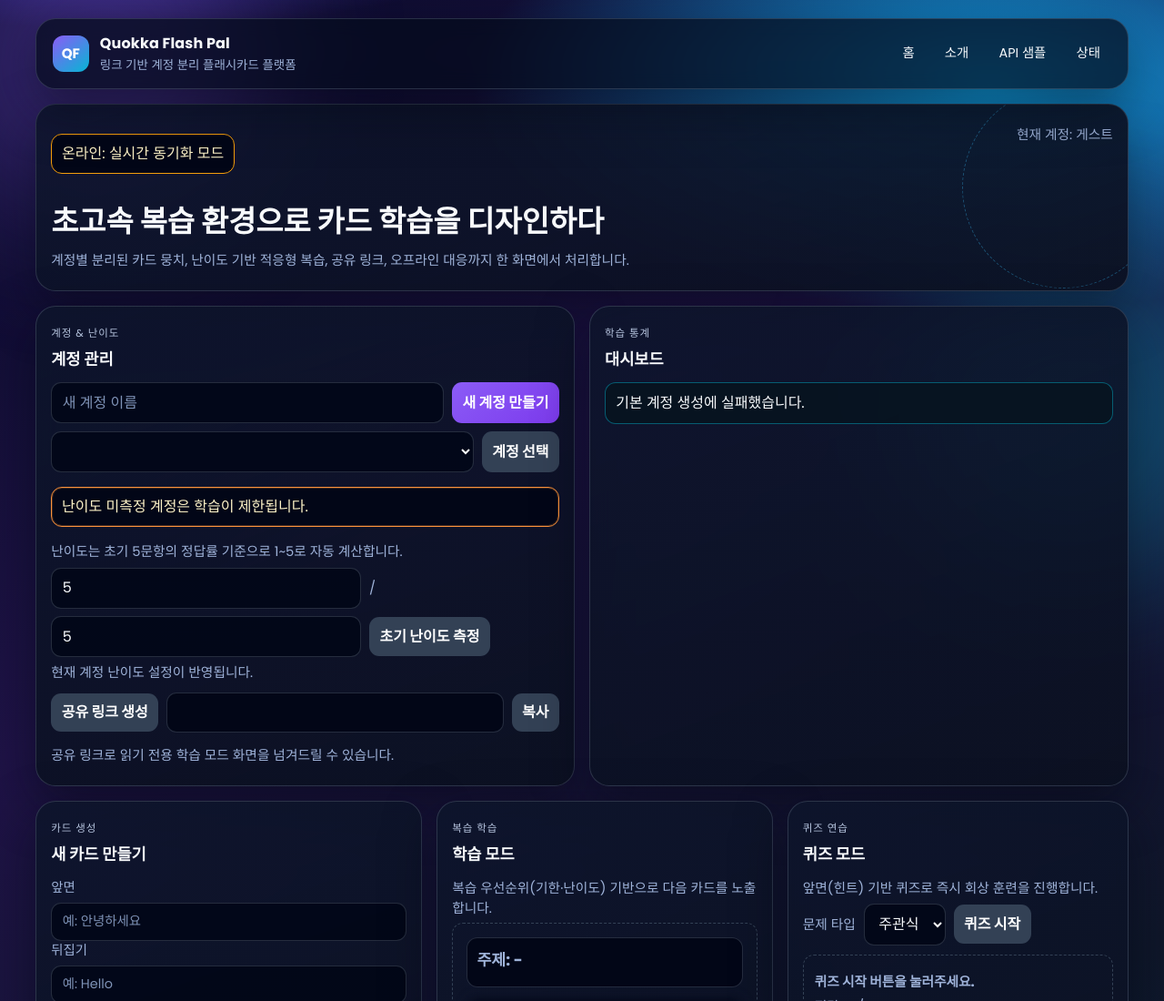
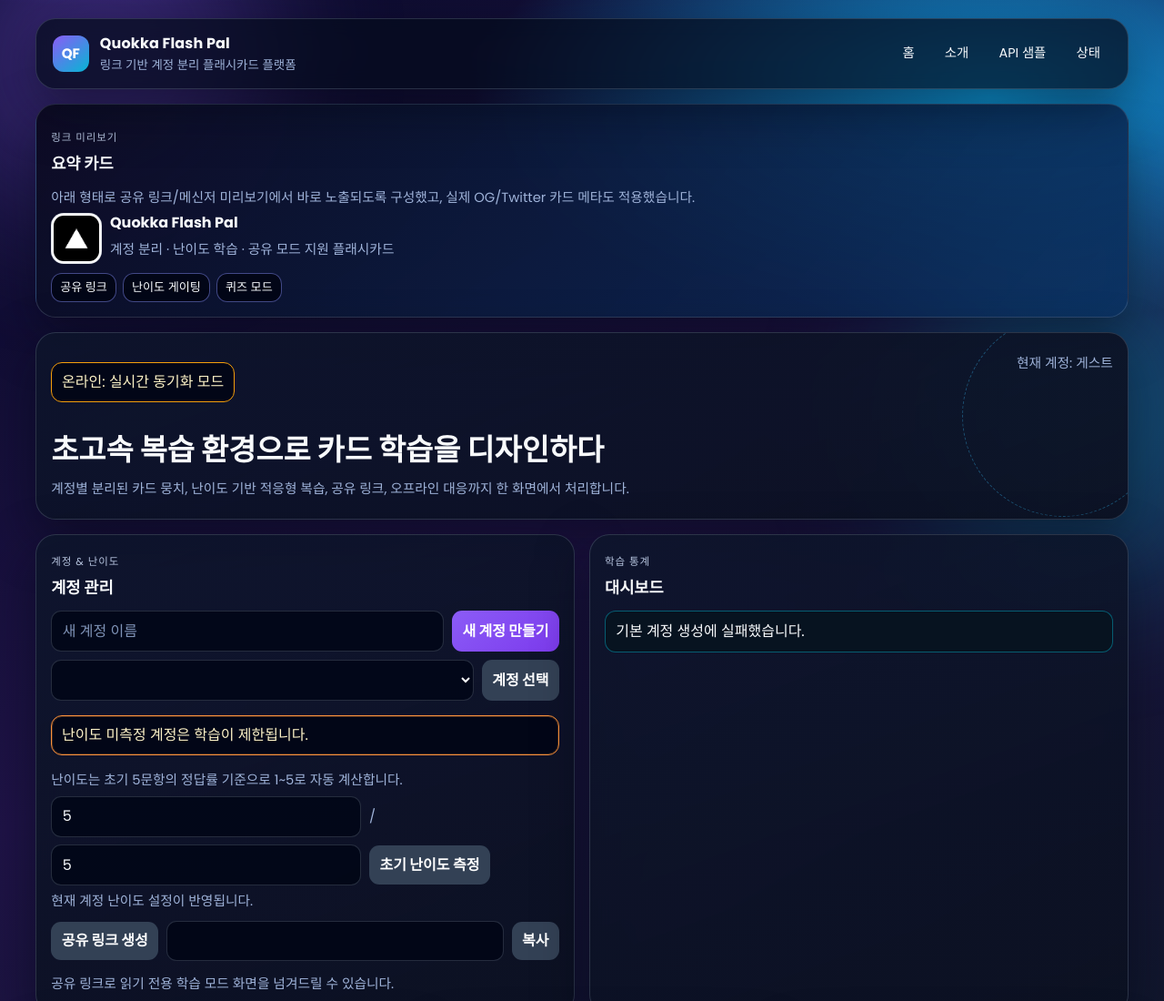
Before and after one commit to hyeondata/express-js-on-vercel, a website: page public/index.html in a window 1280 px wide. Shown: the top 1100 px of the page at 91% size. Drawn offline with Linux system fonts and the light colour scheme; no server answers; a web font is replaced by a local one.

Commit message:
feat: add social/link preview metadata and preview card section

```diff
--- a/public/index.html
+++ b/public/index.html
@@ -4,6 +4,16 @@
     <meta charset="UTF-8" />
     <meta name="viewport" content="width=device-width, initial-scale=1.0" />
     <title>Quokka Flash Pal</title>
+    <meta name="description" content="퀴카 플래시카드: 계정 분리, 난이도 기반 학습, 공유 링크, 퀴즈로 실시간 복습을 지원합니다." />
+    <meta property="og:title" content="Quokka Flash Pal" />
+    <meta property="og:description" content="계정별 카드 번들 분리와 난이도 게이팅으로 관리되는 플래시카드 플랫폼" />
+    <meta property="og:type" content="website" />
+    <meta property="og:image" content="/logo.png" />
+    <meta property="og:site_name" content="Quokka Flash Pal" />
+    <meta name="twitter:card" content="summary_large_image" />
+    <meta name="twitter:title" content="Quokka Flash Pal" />
+    <meta name="twitter:description" content="계정별 카드 번들 분리와 난이도 기반 학습, 공유 링크, 퀴즈를 지원합니다." />
+    <meta name="twitter:image" content="/logo.png" />
     <link rel="preconnect" href="https://fonts.googleapis.com" />
     <link rel="preconnect" href="https://fonts.gstatic.com" crossorigin />
     <link
@@ -31,6 +41,27 @@
       </header>
 
       <main class="workspace">
+        <section class="card preview-card">
+          <p class="section-kicker">링크 미리보기</p>
+          <h2>요약 카드</h2>
+          <p class="muted">
+            아래 형태로 공유 링크/메신저 미리보기에서 바로 노출되도록 구성했고,
+            실제 OG/Twitter 카드 메타도 적용했습니다.
+          </p>
+          <div class="inline">
+            <img src="/logo.png" alt="Quokka Flash Pal" class="preview-logo" />
+            <div>
+              <p class="preview-title">Quokka Flash Pal</p>
+              <p class="muted">계정 분리 · 난이도 학습 · 공유 모드 지원 플래시카드</p>
+            </div>
+          </div>
+          <div class="preview-pill-wrap">
+            <span class="pill small">공유 링크</span>
+            <span class="pill small">난이도 게이팅</span>
+            <span class="pill small">퀴즈 모드</span>
+          </div>
+        </section>
+
         <section class="hero card">
           <div class="status-strip">
             <p id="connectivity-status" class="pill warning">현재 네트워크 상태를 확인 중입니다.</p>
--- a/public/style.css
+++ b/public/style.css
@@ -172,6 +172,40 @@ body {
   height: 220px;
   border-radius: 999px;
   border: 1px dashed rgba(56, 189, 248, 0.35);
+}
+
+.preview-card {
+  background: linear-gradient(130deg, rgba(12, 10, 33, 0.95), rgba(10, 48, 96, 0.86));
+}
+
+.preview-card img.preview-logo {
+  width: 56px;
+  height: 56px;
+  border-radius: 14px;
+  border: 1px solid var(--border);
+  object-fit: contain;
+  background: #fff;
+  padding: 2px;
+}
+
+.preview-title {
+  margin: 0;
+  margin-bottom: 0.2rem;
+  font-weight: 700;
+}
+
+.preview-pill-wrap {
+  margin-top: 0.55rem;
+  display: flex;
+  flex-wrap: wrap;
+  gap: 0.45rem;
+}
+
+.pill.small {
+  display: inline-flex;
+  padding: 0.35rem 0.56rem;
+  font-size: 0.82rem;
+  border-color: rgba(129, 140, 248, 0.5);
 }
 
 .hero h1 {
```
